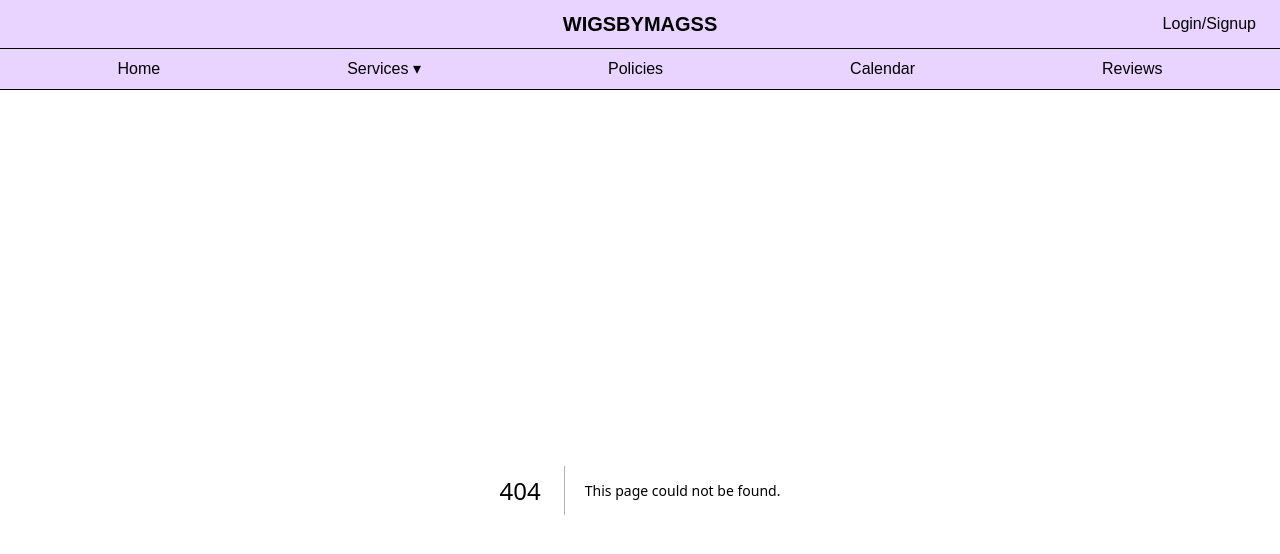
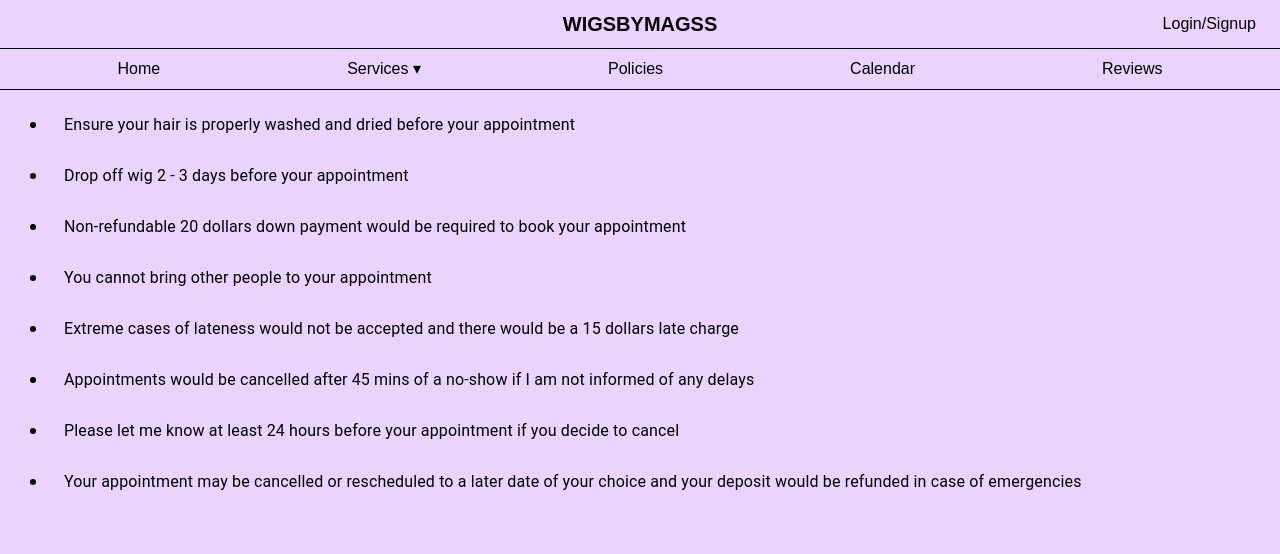
Before and after one commit to margaretajibola/WigsbymagssBookingWebsite, a Next.js app in the folder my-booking-app/: page /policies in a window 1280 px wide. Before the commit this address had no page. Shown: the top 554 px of the page. Built offline with nearby package versions, Linux system fonts and the light colour scheme.

Commit message:
created policies page

```diff
--- /dev/null
+++ b/my-booking-app/app/policies/page.tsx
@@ -0,0 +1,45 @@
+// app/policies/page.tsx
+import React from 'react';
+import List from '@mui/material/List';
+import ListItem from '@mui/material/ListItem';
+import ListItemText from '@mui/material/ListItemText';
+
+    const PoliciesPage = () => {
+        const policies: string[] = [
+        'Ensure your hair is properly washed and dried before your appointment',
+        'Drop off wig 2 - 3 days before your appointment',
+        'Non-refundable 20 dollars down payment would be required to book your appointment',
+        'You cannot bring other people to your appointment',
+        'Extreme cases of lateness would not be accepted and there would be a 15 dollars late charge',
+        'Appointments would be cancelled after 45 mins of a no-show if I am not informed of any delays',
+        'Please let me know at least 24 hours before your appointment if you decide to cancel',
+        'Your appointment may be cancelled or rescheduled to a later date of your choice and your deposit would be refunded in case of emergencies',
+      ];
+
+        return (
+            <div className='min-h-screen bg-purple-200'>
+                <List
+                    sx={{
+                        listStyleType: 'disc', // or 'circle', 'square', etc.
+                        pl: 6, // Add some padding for the bullets
+                        '& .MuiListItem-root': {
+                        display: 'list-item', // Ensure each ListItem behaves as a list item
+                        "&::marker": {
+                            color: "black", // set bullet color
+                            fontSize: "1.2rem", // optional: make bullets bigger
+                            },
+                        },
+                    }}
+                >
+                    {policies.map((item, index) => (
+                    <ListItem key={index}>
+                        <ListItemText primary={item} sx={{color: "black"}}/>
+                    </ListItem>
+                    ))}
+                </List>
+            </div>
+        );
+
+    };
+
+    export default PoliciesPage
```
